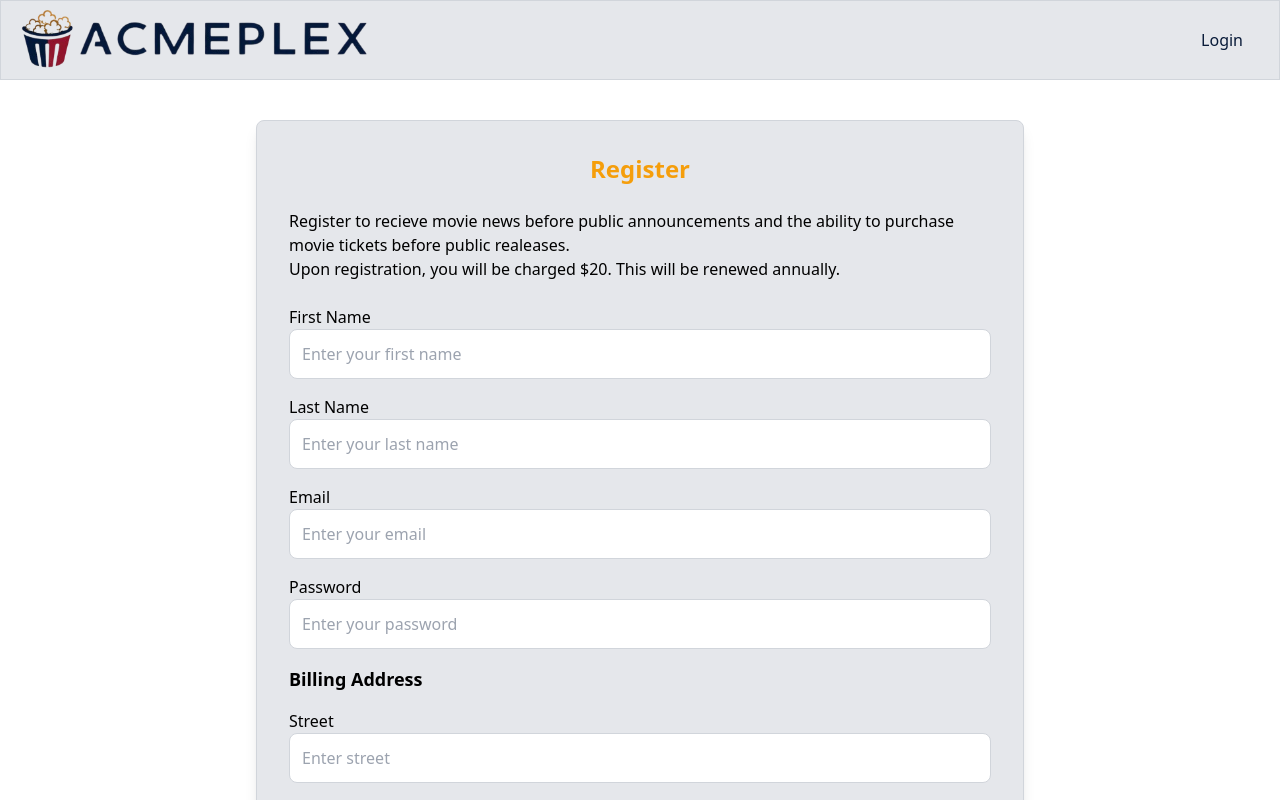
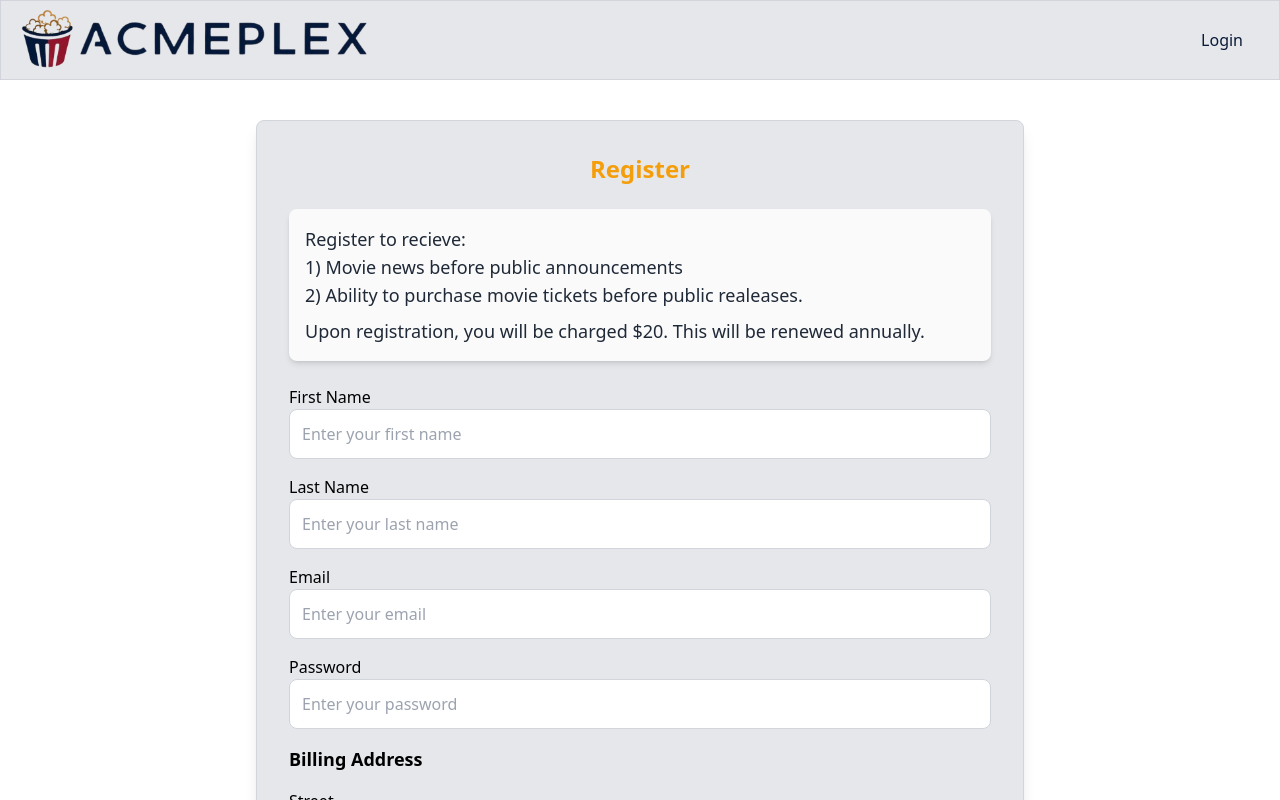
Before and after one commit to ensf-614-group11/frontend, a React (Vite) app in the folder AcmePlex/: page /Login in a window 1280 px wide. Both pictures are taken after a click on the button "Register". Shown: the top 800 px of the page. Built offline with nearby package versions, Linux system fonts and the light colour scheme.

Commit message:
updated header, register and available seats

```diff
--- a/AcmePlex/src/components/AvailableSeatsPage.jsx
+++ b/AcmePlex/src/components/AvailableSeatsPage.jsx
@@ -108,7 +108,7 @@ function AvailableSeatsPage() {
             </div>
             {/* Seat Selection Grid */}
             <div className="grid grid-cols-8 gap-2">
-              {seats.map((seat) => (
+              {seats.map((seat, index) => (
                 <button
                   key={seat.seatId}
                   className={`w-10 h-10 text-center rounded-lg ${
@@ -123,7 +123,7 @@ function AvailableSeatsPage() {
                   onClick={() => seat.available && toggleSeatSelection(seat.seatId)}
                   disabled={!seat.available || showtime?.earlyRelease && !canSelectSeats}
                 >
-                  {seat.seatId}
+                  {index + 1}
                 </button>
               ))}
             </div>
--- a/AcmePlex/src/components/Header.jsx
+++ b/AcmePlex/src/components/Header.jsx
@@ -82,7 +82,13 @@ function Header() {
             </button>
           </>
         ) : (
-          <Link to="/Login" className="text-acmeBlue hover:underline hover:text-acmeBlue-light">Login</Link>
+          <Link
+            to="/Login"
+            state={{ isLogin: true }}
+            className="text-acmeBlue hover:underline hover:text-acmeBlue-light"
+          >
+            Login
+          </Link>
         )}
       </div>
     </header>
--- a/AcmePlex/src/components/RegisterPage.jsx
+++ b/AcmePlex/src/components/RegisterPage.jsx
@@ -278,6 +278,7 @@ function RegisterPage({ onSwitch }) {
           </div>
         </div>
       </div>
+      <p className="mt-5">Note: You will be charged $20 automatically upon registration.</p>
       <button
         type="submit"
         className="w-full p-3 mt-6 bg-acmeYellow text-white font-bold rounded-lg shadow-md hover:bg-acmeYellow-dark"
--- a/AcmePlex/src/pages/LoginRegister.jsx
+++ b/AcmePlex/src/pages/LoginRegister.jsx
@@ -1,4 +1,4 @@
-import { useState } from "react";
+import { useEffect, useState } from "react";
 import { useLocation } from "react-router-dom";
 import Header from "../components/Header";
 import ContainerMain from "../components/ContainerMain";
@@ -9,6 +9,11 @@ function LoginRegister() {
   const location = useLocation();
   const { isLogin: initialIsLogin } = location.state || { isLogin: true };
   const [isLogin, setIsLogin] = useState(initialIsLogin);
+
+  // useEffect(() => {
+  //   // Update `isLogin` whenever the location state changes
+  //   setIsLogin(initialIsLogin);
+  // }, [initialIsLogin]);
 
   const toggleForm = () => {
     setIsLogin((prev) => !prev);
@@ -22,9 +27,15 @@ function LoginRegister() {
           {isLogin ? "Login" : "Register"}
         </h2>
         {!isLogin && (
-          <div className="text-left">
-            <p>Register to recieve movie news before public announcements and the ability to purchase movie tickets before public realeases.</p>
-            <p>Upon registration, you will be charged $20. This will be renewed annually.</p>
+          <div className="text-left bg-neutral-50 p-4 rounded-lg shadow-md mb-6">
+            <p className="text-lg font-medium text-gray-800 mb-2">
+              Register to recieve:<br/>
+              1) Movie news before public announcements<br/>
+              2) Ability to purchase movie tickets before public realeases.
+            </p>
+            <p className="text-lg font-medium text-gray-800">
+              Upon registration, you will be charged $20. This will be renewed annually.
+            </p>
           </div>
 
         )}
```
Also changed, not shown: 1 other file (tests, documents, lock files or other folders).
